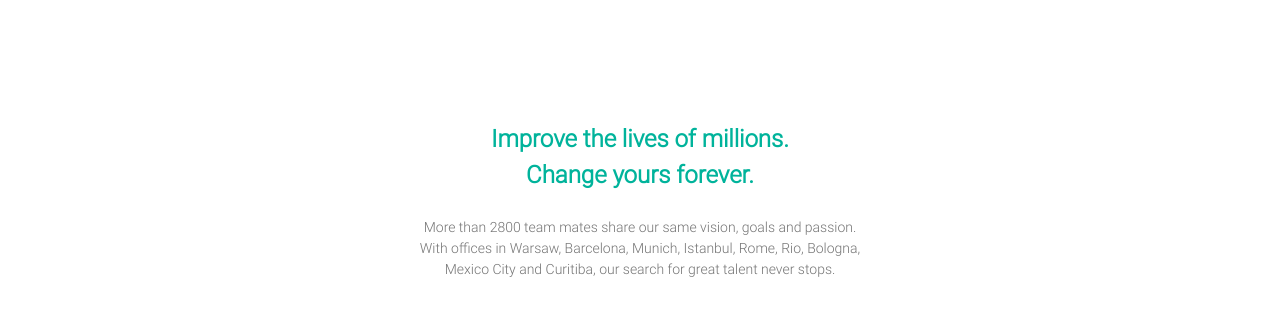
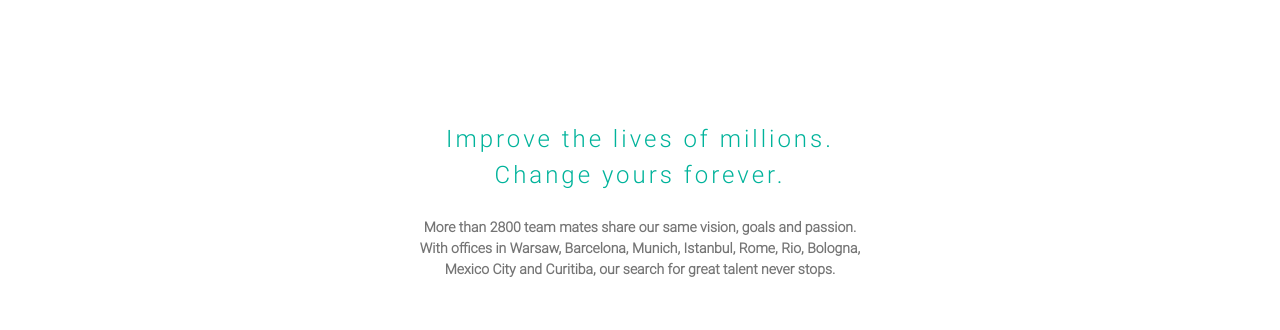
Before and after one commit to Tahasmaoui15/Docplanner_clone, a plain HTML site: page docplanner.html in a window 1280 px wide. Shown: the part 2212-2542 px from the top of the page. Drawn offline with Linux system fonts and the light colour scheme.

Commit message:
fixed p and h3 in Improve Section

```diff
--- a/docplanner.css
+++ b/docplanner.css
@@ -198,6 +198,7 @@ main {
     font-size: 1.4rem;
 }
 
+/**Grid display**/
 #ads-images {
     display: grid;
     grid-template-columns: repeat(4,1fr);
@@ -293,13 +294,15 @@ main {
 .improve h3 {
     color: #00b39b;
     text-align: center;
-    font-weight: 700;
+    font-weight: 500;
     font-size: x-large;
+    letter-spacing: 3px;
 }
 
 .improve p {
     color: #747474;
     text-align: center;
+    font-weight: 600;
 }
 
 /**coutries section**/
```
